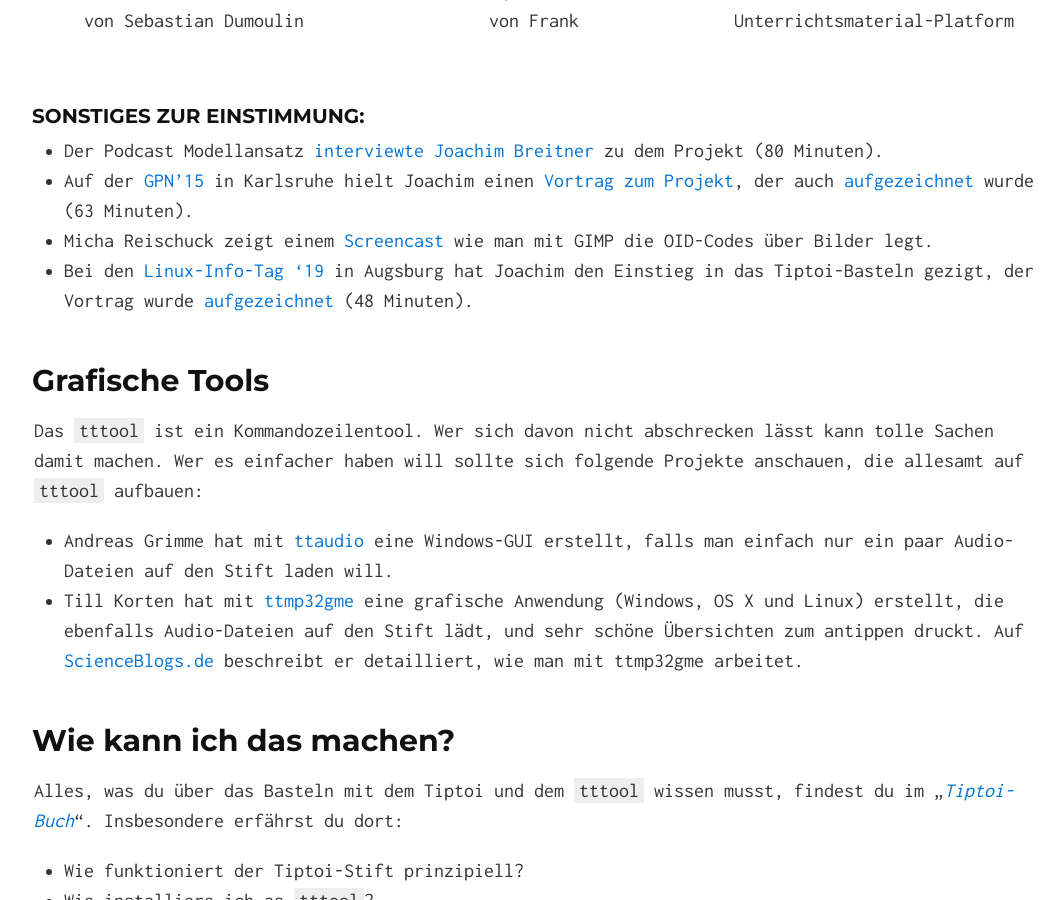
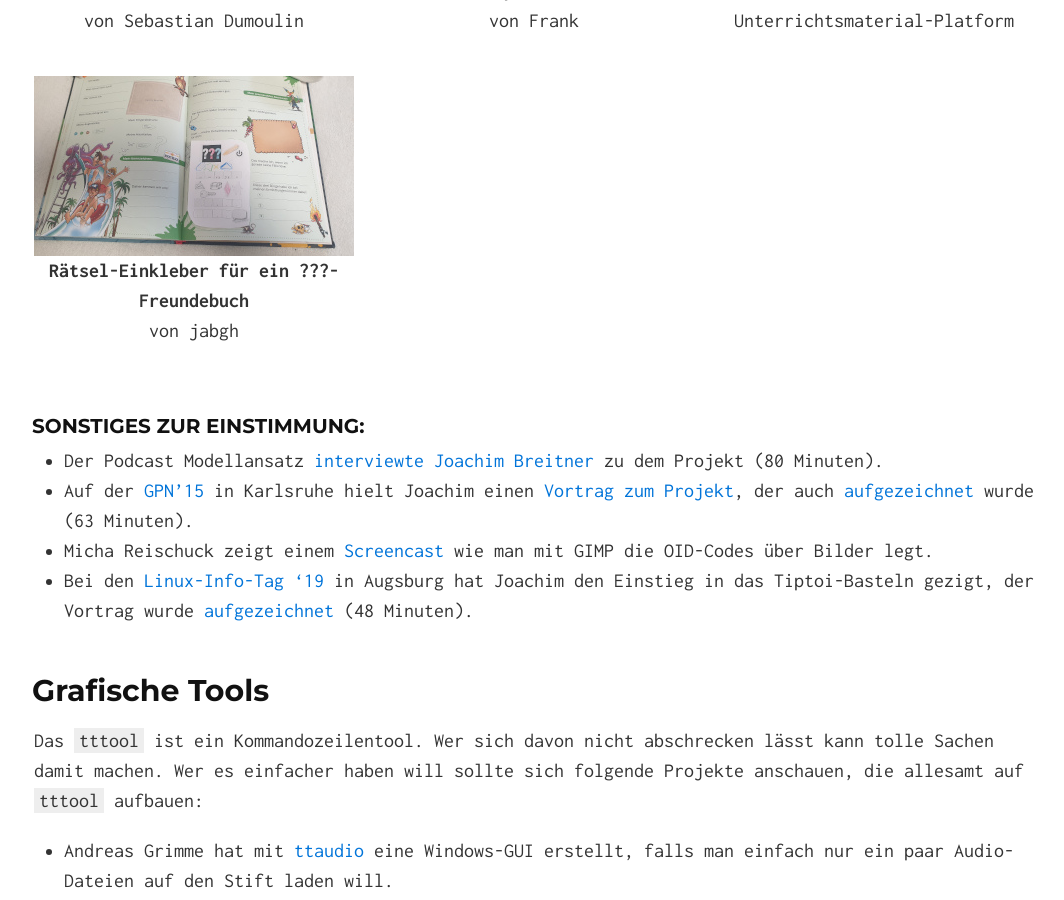
Before and after one commit to entropia/tip-toi-reveng, a Jekyll site: the page built from index.md, in a window 1280 px wide and 900 px high, scrolled down 2832 px. Shown: the whole window, without its empty margins (106-1170 px from the left). Built offline with Jekyll 4.4.1, drawn with Linux system fonts in a browser that asks for light colours.

Commit message:
Drei-Fragezeichen

```diff
--- a/index.md
+++ b/index.md
@@ -122,6 +122,11 @@ gallery:
   link: https://www.soundolino.ch/
   img: /img/soundolino.jpg
 
+- title: Rätsel-Einkleber für ein ???-Freundebuch
+  subtitle: von jabgh
+  link: https://github.com/jabgh/tiptoi-DreiFragezeichenRaetsel
+  img: /img/drei-fragezeichen.jpg
+
 
 ---
 
```
Also changed, not shown: img/drei-fragezeichen.jpg (added).
